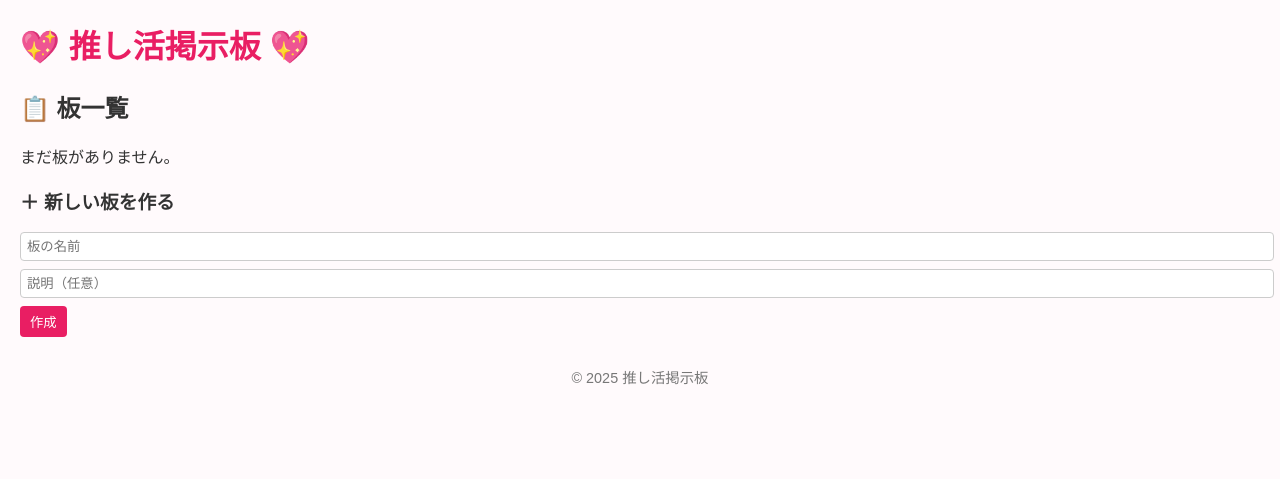
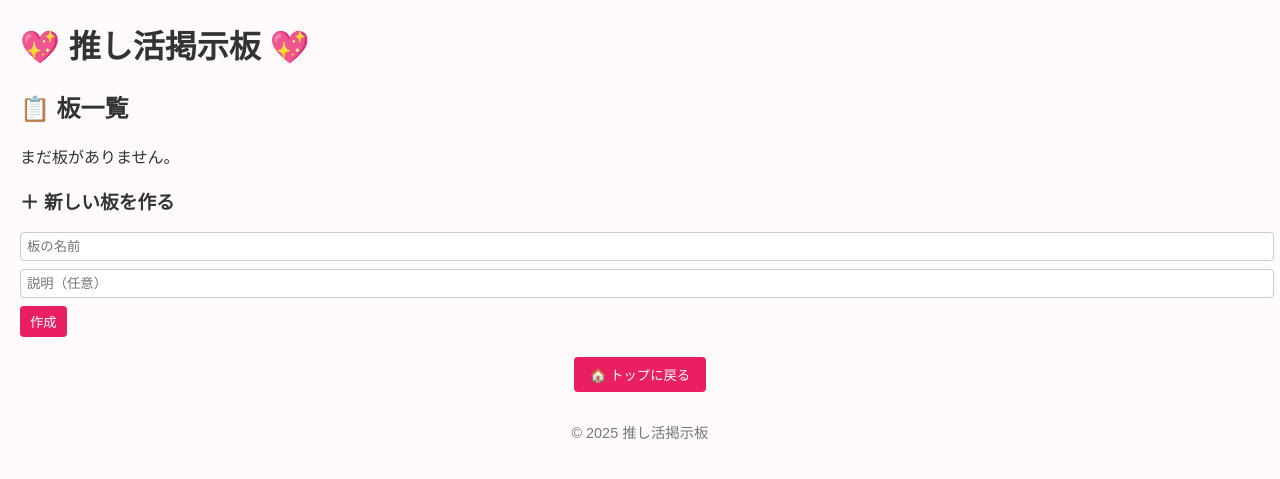
Before and after one commit to afternoon-tec/oshikatsu-bbs, a Flask app: page / in a window 1280 px wide. Shown: the top 479 px of the page. Run offline with Flask 3, Linux system fonts and the light colour scheme; data that the repository does not hold is empty.

Commit message:
Initial commit

```diff
--- a/templates/layout.html
+++ b/templates/layout.html
@@ -7,24 +7,31 @@
   <link rel="stylesheet" href="{{ url_for('static', filename='style.css') }}">
 </head>
 <body>
+
   <header>
-    <h1><a href="{{ url_for('boards') }}">💖 推し活掲示板 💖</a></h1>
+    <h1>
+      <a href="{{ url_for('boards') }}" style="text-decoration:none; color:inherit;">
+        💖 推し活掲示板 💖
+      </a>
+    </h1>
   </header>
 
   <main>
-    {% block content %}
-    <!-- 🔽 ここに入れる！ -->
-<div style="margin-top:20px;">
-  <a href="{{ url_for('index') }}" style="text-decoration:none;">
-    <button type="button" style="padding:8px 16px; cursor:pointer;">
-      🏠 トップに戻る
-    </button>
-  </a>
-</div>{% endblock %}
+    {% block content %}{% endblock %}
   </main>
+
+  <!-- 🔽 共通：トップに戻るボタン -->
+  <div style="margin: 20px; text-align: center;">
+    <a href="{{ url_for('index') }}" style="text-decoration:none;">
+      <button type="button" style="padding:8px 16px; cursor:pointer;">
+        🏠 トップに戻る
+      </button>
+    </a>
+  </div>
 
   <footer style="text-align:center; margin: 2em 0; font-size: 0.9em; color: #777;">
     &copy; 2025 推し活掲示板
   </footer>
+
 </body>
 </html>
```
Also changed, not shown: templates/index.html (+1 -8 lines).
